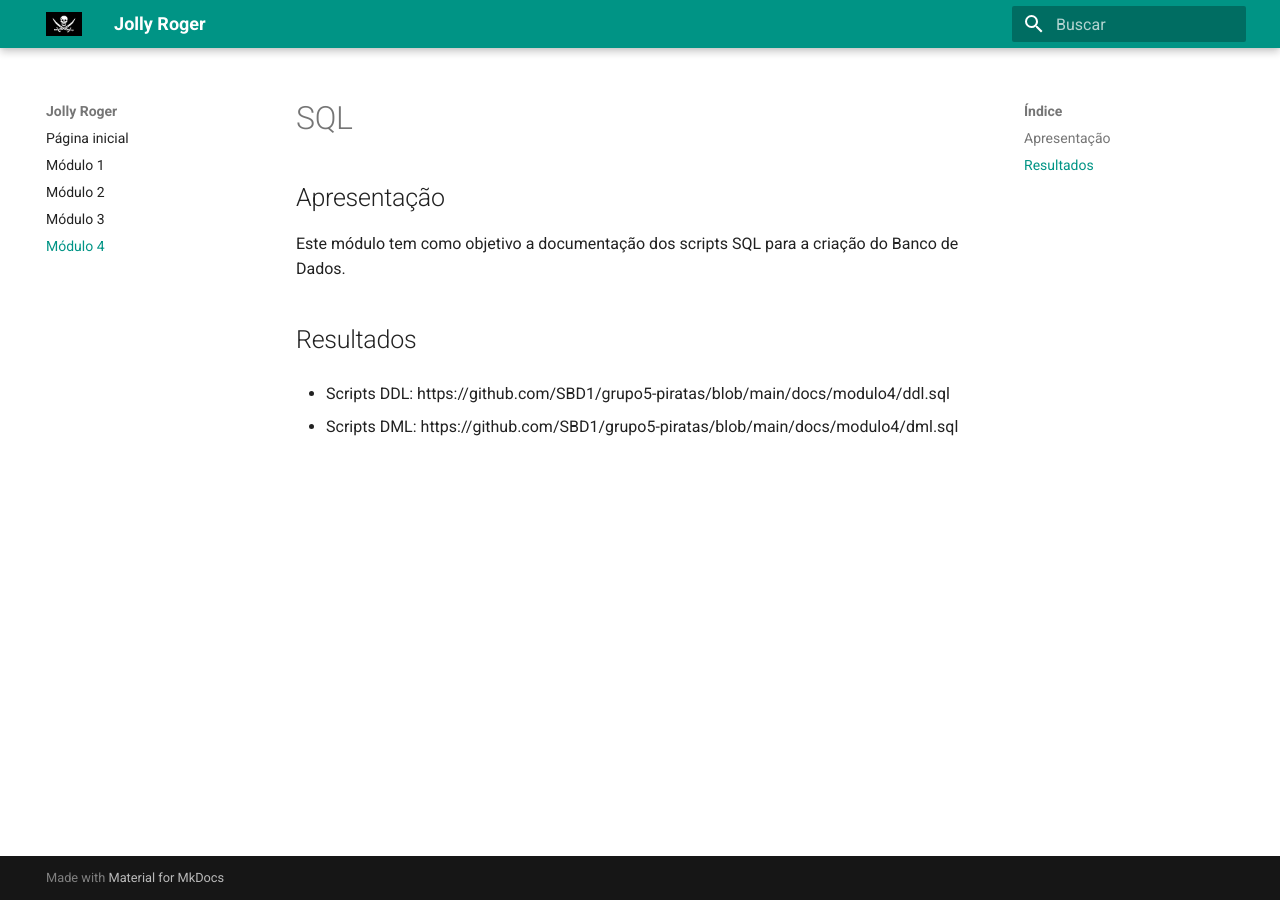
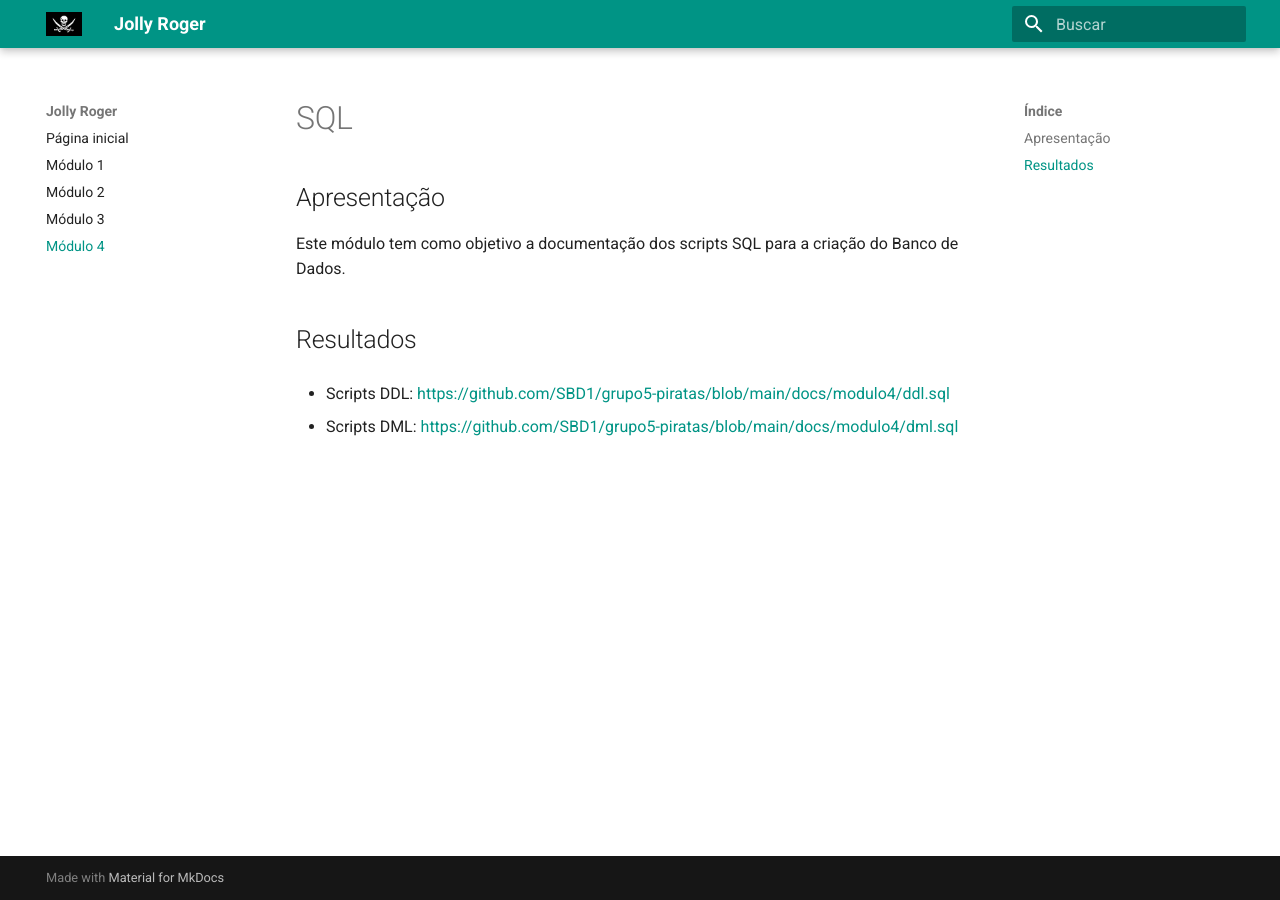
Before and after one commit to SBD1/grupo5-piratas, an MkDocs documentation site: the page built from docs/modulo4/sql.md, in a window 1280 px wide. Built offline with MkDocs 1.6.1 and Material for MkDocs 9.7.7, drawn with Linux system fonts in a browser that asks for light colours.

Commit message:
Pequenas altereções

```diff
--- a/docs/modulo4/sql.md
+++ b/docs/modulo4/sql.md
@@ -6,6 +6,6 @@ Este módulo tem como objetivo a documentação dos scripts SQL para a criação
 
 ## Resultados
 
-- Scripts DDL: https://github.com/SBD1/grupo5-piratas/blob/main/docs/modulo4/ddl.sql
+- Scripts DDL: <https://github.com/SBD1/grupo5-piratas/blob/main/docs/modulo4/ddl.sql>
 
-- Scripts DML: https://github.com/SBD1/grupo5-piratas/blob/main/docs/modulo4/dml.sql
+- Scripts DML: <https://github.com/SBD1/grupo5-piratas/blob/main/docs/modulo4/dml.sql>
```
Also changed, not shown: docs/index.md (+1 -2 lines).
